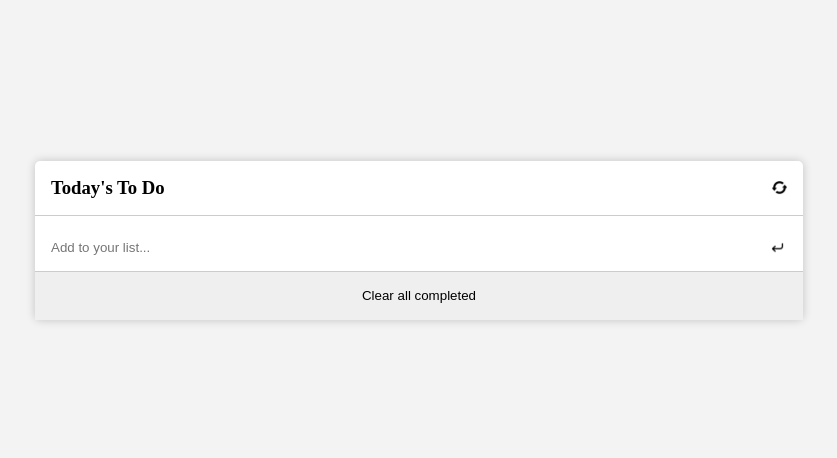
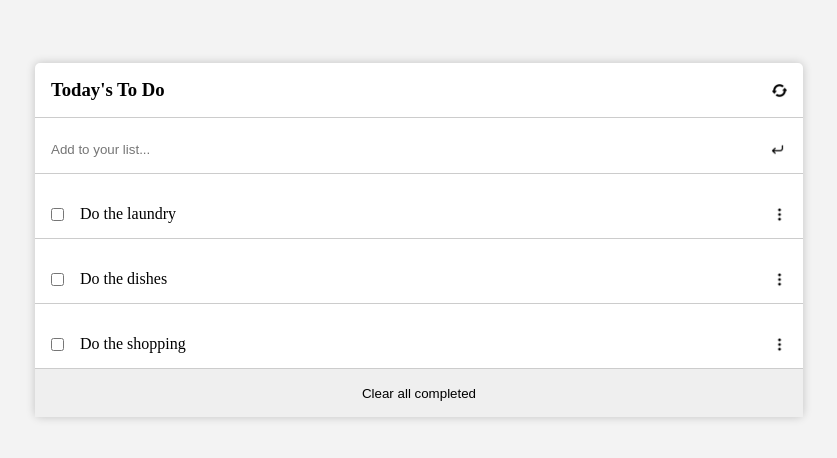
Before and after one commit to prg-04/To-Do_List, a website built with webpack: page src/template.html in a window 1280 px wide. Shown: the part 160-618 px from the top of the page, without its empty margins (221-1058 px from the left). Built offline with nearby package versions, Linux system fonts and the light colour scheme.

Commit message:
Add dynamic data

```diff
--- /dev/null
+++ b/src/dynamicObj.js
@@ -0,0 +1,19 @@
+const dummyList = [
+  {
+    id: 1,
+    description: 'Do the laundry',
+    completed: false,
+  },
+  {
+    id: 2,
+    description: 'Do the dishes',
+    completed: false,
+  },
+  {
+    id: 3,
+    description: 'Do the shopping',
+    completed: false,
+  },
+];
+
+export default dummyList;
--- a/src/index.js
+++ b/src/index.js
@@ -4,6 +4,9 @@ import enter from './assets/enter.png';
 import addList from './addList.js';
 import List from './List.js';
 import Store from './store.js';
+import dummyList from './dynamicObj.js';
+
+const [first, second, third] = dummyList;
 
 const heading = document.getElementById('reloadImg');
 heading.src = reload;
@@ -41,5 +44,11 @@ document.getElementById('reloadImg').addEventListener('click', removeElem);
 document.getElementById('clearBtn').addEventListener('click', removeElem);
 
 document.addEventListener('DOMContentLoaded', () => {
+  addList.addList(first);
+  addList.addList(second);
+  addList.addList(third);
+});
+
+document.addEventListener('DOMContentLoaded', () => {
   addList.displayList();
 });
--- a/src/styles.scss
+++ b/src/styles.scss
@@ -53,7 +53,6 @@ body {
     display: flex;
     width: 100%;
     height: 3rem;
-    // margin: 0 1rem;
     margin-top: 0.5rem;
     border-bottom: 1px solid #ccc;
     padding: 1rem;
```
